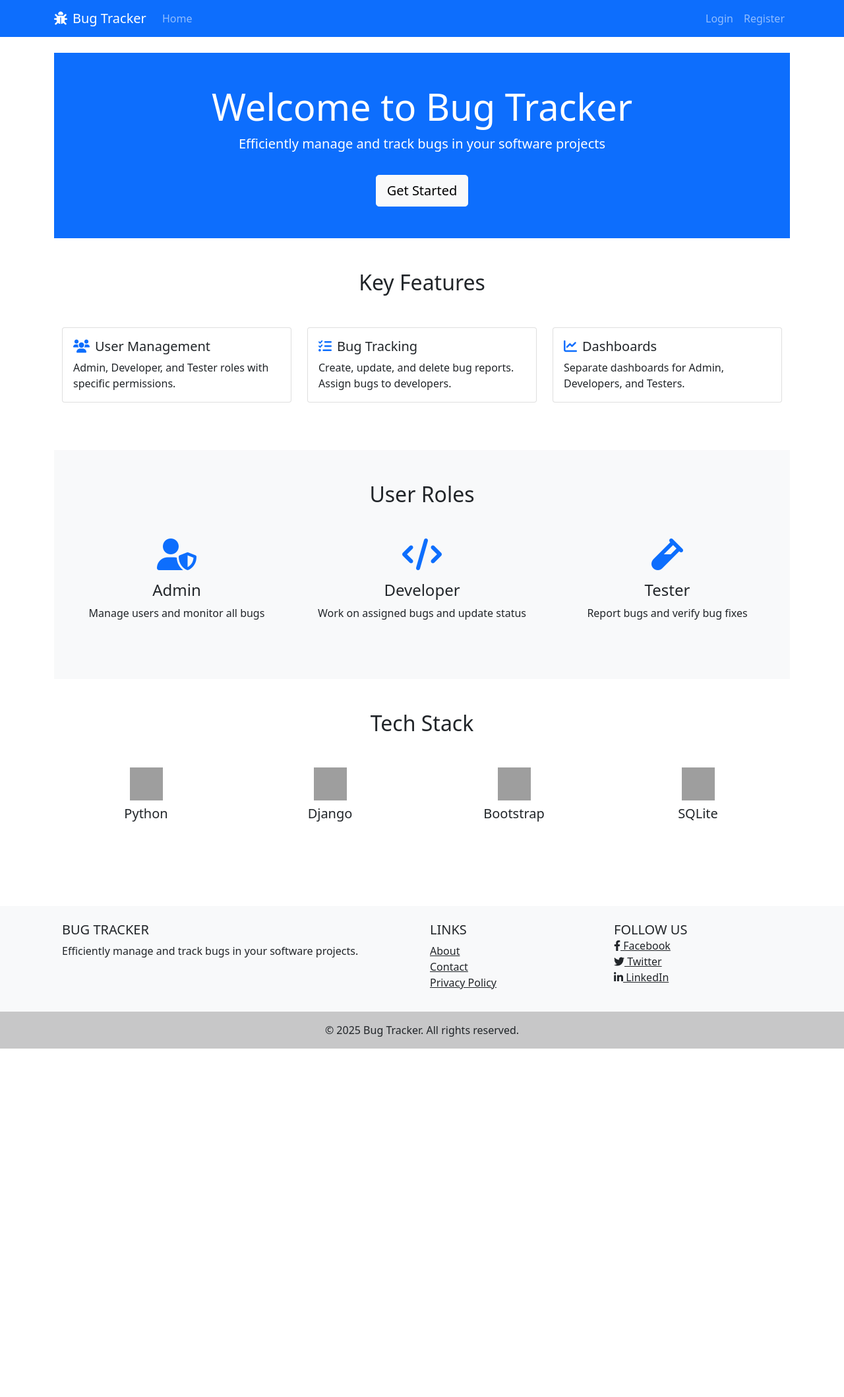
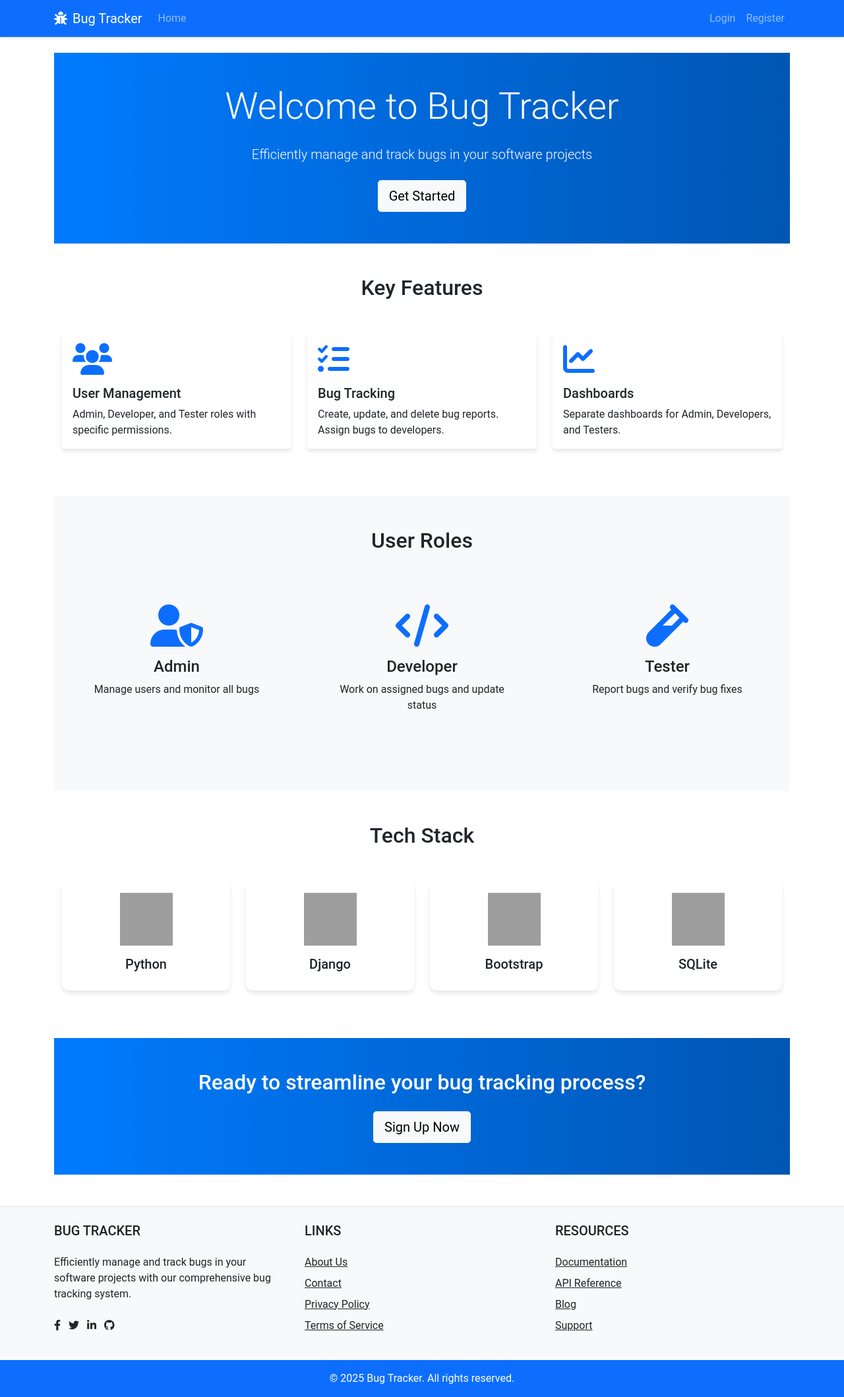
Before and after one commit to Babban33/bug-tracker, a Django app: page / in a window 1280 px wide. Shown: the whole page at 66% size. Before the commit the page ends 1589 px from the top, so only its background shows below. Run offline with Django 4.2, Linux system fonts and the light colour scheme; some libraries are stand-ins or nearby versions; grey boxes are pictures that could not be loaded.

Commit message:
added static files and improved ui

```diff
--- a/bug_tracker/settings.py
+++ b/bug_tracker/settings.py
@@ -91,6 +91,7 @@ USE_I18N = True
 USE_TZ = True
 
 STATIC_URL = 'static/'
+STATICFILES_DIRS = [os.path.join(BASE_DIR, 'static')]
 DEFAULT_AUTO_FIELD = 'django.db.models.BigAutoField'
 AUTH_USER_MODEL = 'users.CustomUser'
 EMAIL_BACKEND = 'django.core.mail.backends.console.EmailBackend'
--- /dev/null
+++ b/static/css/custom.css
@@ -0,0 +1,96 @@
+/* Custom styles for Bug Tracker */
+
+body {
+    font-family: "Roboto", sans-serif;
+  }
+
+  .navbar {
+    box-shadow: 0 2px 4px rgba(0, 0, 0, 0.1);
+  }
+
+  .hero-section {
+    background: linear-gradient(to right, #007bff, #0056b3);
+    padding: 100px 0;
+  }
+
+  .feature-card {
+    transition: transform 0.3s ease-in-out;
+    border: none;
+    box-shadow: 0 4px 6px rgba(0, 0, 0, 0.1);
+  }
+
+  .feature-card:hover {
+    transform: translateY(-10px);
+  }
+
+  .user-role-card {
+    background-color: #f8f9fa;
+    border-radius: 10px;
+    padding: 30px;
+    transition: background-color 0.3s ease-in-out;
+  }
+
+  .user-role-card:hover {
+    background-color: #e9ecef;
+  }
+
+  .tech-stack-card {
+    background-color: #ffffff;
+    border-radius: 10px;
+    padding: 20px;
+    box-shadow: 0 4px 6px rgba(0, 0, 0, 0.1);
+    transition: transform 0.3s ease-in-out;
+  }
+
+  .tech-stack-card:hover {
+    transform: scale(1.05);
+  }
+
+  .cta-section {
+    background: linear-gradient(to right, #007bff, #0056b3);
+  }
+
+  .footer {
+    border-top: 1px solid #dee2e6;
+  }
+
+  /* Custom styles for form elements */
+  .form-control:focus {
+    border-color: #007bff;
+    box-shadow: 0 0 0 0.2rem rgba(0, 123, 255, 0.25);
+  }
+
+  /* Custom styles for buttons */
+  .btn-primary {
+    background-color: #007bff;
+    border-color: #007bff;
+  }
+
+  .btn-primary:hover {
+    background-color: #0056b3;
+    border-color: #0056b3;
+  }
+
+  /* Custom styles for alerts */
+  .alert {
+    border-radius: 0;
+    border: none;
+    color: #ffffff;
+  }
+
+  .alert-success {
+    background-color: #28a745;
+  }
+
+  .alert-danger {
+    background-color: #dc3545;
+  }
+
+  .alert-warning {
+    background-color: #ffc107;
+    color: #212529;
+  }
+
+  .alert-info {
+    background-color: #17a2b8;
+  }
--- /dev/null
+++ b/static/js/custom.js
@@ -0,0 +1,28 @@
+// Custom JavaScript for Bug Tracker
+
+document.addEventListener('DOMContentLoaded', function() {
+    // Smooth scrolling for anchor links
+    document.querySelectorAll('a[href^="#"]').forEach(anchor => {
+        anchor.addEventListener('click', function (e) {
+            e.preventDefault();
+
+            document.querySelector(this.getAttribute('href')).scrollIntoView({
+                behavior: 'smooth'
+            });
+        });
+    });
+
+    // Tooltip initialization
+    var tooltipTriggerList = [].slice.call(document.querySelectorAll('[data-bs-toggle="tooltip"]'))
+    var tooltipList = tooltipTriggerList.map(function (tooltipTriggerEl) {
+        return new bootstrap.Tooltip(tooltipTriggerEl)
+    });
+
+    // Auto-hide alerts after 5 seconds
+    setTimeout(function() {
+        document.querySelectorAll('.alert').forEach(function(alert) {
+            var bsAlert = new bootstrap.Alert(alert);
+            bsAlert.close();
+        });
+    }, 5000);
+});
--- a/templates/base.html
+++ b/templates/base.html
@@ -6,6 +6,8 @@
     <title>{% block title %}Bug Tracker{% endblock %}</title>
     <link href="https://cdn.jsdelivr.net/npm/bootstrap@5.1.3/dist/css/bootstrap.min.css" rel="stylesheet">
     <link href="https://cdnjs.cloudflare.com/ajax/libs/font-awesome/6.0.0-beta3/css/all.min.css" rel="stylesheet">
+    {% load static %}
+    <link href="{% static 'css/custom.css' %}" rel="stylesheet">
 </head>
 <body>
     <nav class="navbar navbar-expand-lg navbar-dark bg-primary">
@@ -35,8 +37,14 @@
                 </ul>
                 <ul class="navbar-nav">
                     {% if user.is_authenticated %}
-                        <li class="nav-item">
-                            <a class="nav-link" href="{% url 'logout' %}">Logout</a>
+                        <li class="nav-item dropdown">
+                            <a class="nav-link dropdown-toggle" href="#" id="navbarDropdown" role="button" data-bs-toggle="dropdown" aria-expanded="false">
+                                <i class="fas fa-user-circle me-1"></i>{{ user.username }}
+                            </a>
+                            <ul class="dropdown-menu dropdown-menu-end" aria-labelledby="navbarDropdown">
+                                <li><a class="dropdown-item" href="{% url 'profile' %}">Profile</a></li>
+                                <li><a class="dropdown-item" href="{% url 'logout' %}">Logout</a></li>
+                            </ul>
                         </li>
                     {% else %}
                         <li class="nav-item">
@@ -52,54 +60,61 @@
     </nav>
 
     <div class="container mt-4">
+        {% if messages %}
+            {% for message in messages %}
+                <div class="alert alert-{{ message.tags }} alert-dismissible fade show" role="alert">
+                    {{ message }}
+                    <button type="button" class="btn-close" data-bs-dismiss="alert" aria-label="Close"></button>
+                </div>
+            {% endfor %}
+        {% endif %}
+
         {% block content %}
         {% endblock %}
     </div>
 
-    <footer class="bg-light text-center text-lg-start mt-5">
-        <div class="container p-4">
+    <footer class="footer bg-light mt-5">
+        <div class="container py-4">
             <div class="row">
-                <div class="col-lg-6 col-md-12 mb-4 mb-md-0">
-                    <h5 class="text-uppercase">Bug Tracker</h5>
-                    <p>
-                        Efficiently manage and track bugs in your software projects.
+                <div class="col-lg-4 col-md-6 mb-4 mb-md-0">
+                    <h5 class="text-uppercase mb-4">Bug Tracker</h5>
+                    <p class="mb-4">
+                        Efficiently manage and track bugs in your software projects with our comprehensive bug tracking system.
                     </p>
-                </div>
-                <div class="col-lg-3 col-md-6 mb-4 mb-md-0">
-                    <h5 class="text-uppercase">Links</h5>
-                    <ul class="list-unstyled mb-0">
-                        <li>
-                            <a href="#!" class="text-dark">About</a>
-                        </li>
-                        <li>
-                            <a href="#!" class="text-dark">Contact</a>
-                        </li>
-                        <li>
-                            <a href="#!" class="text-dark">Privacy Policy</a>
-                        </li>
+                    <ul class="list-inline">
+                        <li class="list-inline-item"><a href="#" class="text-dark"><i class="fab fa-facebook-f"></i></a></li>
+                        <li class="list-inline-item"><a href="#" class="text-dark"><i class="fab fa-twitter"></i></a></li>
+                        <li class="list-inline-item"><a href="#" class="text-dark"><i class="fab fa-linkedin-in"></i></a></li>
+                        <li class="list-inline-item"><a href="#" class="text-dark"><i class="fab fa-github"></i></a></li>
                     </ul>
                 </div>
-                <div class="col-lg-3 col-md-6 mb-4 mb-md-0">
-                    <h5 class="text-uppercase mb-0">Follow Us</h5>
+                <div class="col-lg-4 col-md-6 mb-4 mb-md-0">
+                    <h5 class="text-uppercase mb-4">Links</h5>
                     <ul class="list-unstyled">
-                        <li>
-                            <a href="#!" class="text-dark"><i class="fab fa-facebook-f"></i> Facebook</a>
-                        </li>
-                        <li>
-                            <a href="#!" class="text-dark"><i class="fab fa-twitter"></i> Twitter</a>
-                        </li>
-                        <li>
-                            <a href="#!" class="text-dark"><i class="fab fa-linkedin-in"></i> LinkedIn</a>
-                        </li>
+                        <li class="mb-2"><a href="#" class="text-dark">About Us</a></li>
+                        <li class="mb-2"><a href="#" class="text-dark">Contact</a></li>
+                        <li class="mb-2"><a href="#" class="text-dark">Privacy Policy</a></li>
+                        <li class="mb-2"><a href="#" class="text-dark">Terms of Service</a></li>
+                    </ul>
+                </div>
+                <div class="col-lg-4 col-md-6 mb-4 mb-md-0">
+                    <h5 class="text-uppercase mb-4">Resources</h5>
+                    <ul class="list-unstyled">
+                        <li class="mb-2"><a href="#" class="text-dark">Documentation</a></li>
+                        <li class="mb-2"><a href="#" class="text-dark">API Reference</a></li>
+                        <li class="mb-2"><a href="#" class="text-dark">Blog</a></li>
+                        <li class="mb-2"><a href="#" class="text-dark">Support</a></li>
                     </ul>
                 </div>
             </div>
         </div>
-        <div class="text-center p-3" style="background-color: rgba(0, 0, 0, 0.2);">
+        <div class="text-center p-3 bg-primary text-white">
             © 2025 Bug Tracker. All rights reserved.
         </div>
     </footer>
 
+
     <script src="https://cdn.jsdelivr.net/npm/bootstrap@5.1.3/dist/js/bootstrap.bundle.min.js"></script>
+    <script src="{% static 'js/custom.js' %}"></script>
 </body>
 </html>
--- a/templates/home.html
+++ b/templates/home.html
@@ -3,36 +3,40 @@
 {% block title %}Bug Tracker - Home{% endblock %}
 
 {% block content %}
-<header class="bg-primary text-white text-center py-5">
-    <h1 class="display-4">Welcome to Bug Tracker</h1>
-    <p class="lead">Efficiently manage and track bugs in your software projects</p>
-    <a href="{% url 'register' %}" class="btn btn-light btn-lg mt-3">Get Started</a>
+<header class="hero-section text-white text-center py-5">
+    <h1 class="display-4 mb-4">Welcome to Bug Tracker</h1>
+    <p class="lead mb-4">Efficiently manage and track bugs in your software projects</p>
+    {% load static %}
+    <a href="{% url 'register' %}" class="btn btn-light btn-lg">Get Started</a>
 </header>
 
-<section class="py-5">
+<section class="features-section py-5">
     <div class="container">
         <h2 class="text-center mb-5">Key Features</h2>
         <div class="row">
             <div class="col-md-4 mb-4">
-                <div class="card h-100">
+                <div class="card h-100 feature-card">
                     <div class="card-body">
-                        <h5 class="card-title"><i class="fas fa-users text-primary me-2"></i>User Management</h5>
+                        <i class="fas fa-users fa-3x text-primary mb-3"></i>
+                        <h5 class="card-title">User Management</h5>
                         <p class="card-text">Admin, Developer, and Tester roles with specific permissions.</p>
                     </div>
                 </div>
             </div>
             <div class="col-md-4 mb-4">
-                <div class="card h-100">
+                <div class="card h-100 feature-card">
                     <div class="card-body">
-                        <h5 class="card-title"><i class="fas fa-tasks text-primary me-2"></i>Bug Tracking</h5>
+                        <i class="fas fa-tasks fa-3x text-primary mb-3"></i>
+                        <h5 class="card-title">Bug Tracking</h5>
                         <p class="card-text">Create, update, and delete bug reports. Assign bugs to developers.</p>
                     </div>
                 </div>
             </div>
             <div class="col-md-4 mb-4">
-                <div class="card h-100">
+                <div class="card h-100 feature-card">
                     <div class="card-body">
-                        <h5 class="card-title"><i class="fas fa-chart-line text-primary me-2"></i>Dashboards</h5>
+                        <i class="fas fa-chart-line fa-3x text-primary mb-3"></i>
+                        <h5 class="card-title">Dashboards</h5>
                         <p class="card-text">Separate dashboards for Admin, Developers, and Testers.</p>
                     </div>
                 </div>
@@ -41,27 +45,27 @@
     </div>
 </section>
 
-<section class="bg-light py-5">
+<section class="user-roles-section bg-light py-5">
     <div class="container">
         <h2 class="text-center mb-5">User Roles</h2>
         <div class="row">
             <div class="col-md-4 mb-4">
-                <div class="text-center">
-                    <i class="fas fa-user-shield fa-3x text-primary mb-3"></i>
+                <div class="text-center user-role-card">
+                    <i class="fas fa-user-shield fa-4x text-primary mb-3"></i>
                     <h4>Admin</h4>
                     <p>Manage users and monitor all bugs</p>
                 </div>
             </div>
             <div class="col-md-4 mb-4">
-                <div class="text-center">
-                    <i class="fas fa-code fa-3x text-primary mb-3"></i>
+                <div class="text-center user-role-card">
+                    <i class="fas fa-code fa-4x text-primary mb-3"></i>
                     <h4>Developer</h4>
                     <p>Work on assigned bugs and update status</p>
                 </div>
             </div>
             <div class="col-md-4 mb-4">
-                <div class="text-center">
-                    <i class="fas fa-vial fa-3x text-primary mb-3"></i>
+                <div class="text-center user-role-card">
+                    <i class="fas fa-vial fa-4x text-primary mb-3"></i>
                     <h4>Tester</h4>
                     <p>Report bugs and verify bug fixes</p>
                 </div>
@@ -70,35 +74,42 @@
     </div>
 </section>
 
-<section class="py-5">
+<section class="tech-stack-section py-5">
     <div class="container">
         <h2 class="text-center mb-5">Tech Stack</h2>
         <div class="row">
             <div class="col-md-3 col-sm-6 mb-4">
-                <div class="text-center">
-                    <img src="https://cdn.jsdelivr.net/gh/devicons/devicon/icons/python/python-original.svg" alt="Python" width="50" height="50">
-                    <h5 class="mt-2">Python</h5>
+                <div class="text-center tech-stack-card">
+                    <img src="https://cdn.jsdelivr.net/gh/devicons/devicon/icons/python/python-original.svg" alt="Python" width="80" height="80">
+                    <h5 class="mt-3">Python</h5>
                 </div>
             </div>
             <div class="col-md-3 col-sm-6 mb-4">
-                <div class="text-center">
-                    <img src="https://cdn.jsdelivr.net/gh/devicons/devicon/icons/django/django-plain.svg" alt="Django" width="50" height="50">
-                    <h5 class="mt-2">Django</h5>
+                <div class="text-center tech-stack-card">
+                    <img src="https://cdn.jsdelivr.net/gh/devicons/devicon/icons/django/django-plain.svg" alt="Django" width="80" height="80">
+                    <h5 class="mt-3">Django</h5>
                 </div>
             </div>
             <div class="col-md-3 col-sm-6 mb-4">
-                <div class="text-center">
-                    <img src="https://cdn.jsdelivr.net/gh/devicons/devicon/icons/bootstrap/bootstrap-plain.svg" alt="Bootstrap" width="50" height="50">
-                    <h5 class="mt-2">Bootstrap</h5>
+                <div class="text-center tech-stack-card">
+                    <img src="https://cdn.jsdelivr.net/gh/devicons/devicon/icons/bootstrap/bootstrap-plain.svg" alt="Bootstrap" width="80" height="80">
+                    <h5 class="mt-3">Bootstrap</h5>
                 </div>
             </div>
             <div class="col-md-3 col-sm-6 mb-4">
-                <div class="text-center">
-                    <img src="https://cdn.jsdelivr.net/gh/devicons/devicon/icons/sqlite/sqlite-original.svg" alt="SQLite" width="50" height="50">
-                    <h5 class="mt-2">SQLite</h5>
+                <div class="text-center tech-stack-card">
+                    <img src="https://cdn.jsdelivr.net/gh/devicons/devicon/icons/sqlite/sqlite-original.svg" alt="SQLite" width="80" height="80">
+                    <h5 class="mt-3">SQLite</h5>
                 </div>
             </div>
         </div>
     </div>
 </section>
+
+<section class="cta-section bg-primary text-white text-center py-5">
+    <div class="container">
+        <h2 class="mb-4">Ready to streamline your bug tracking process?</h2>
+        <a href="{% url 'register' %}" class="btn btn-light btn-lg">Sign Up Now</a>
+    </div>
+</section>
 {% endblock %}
```
